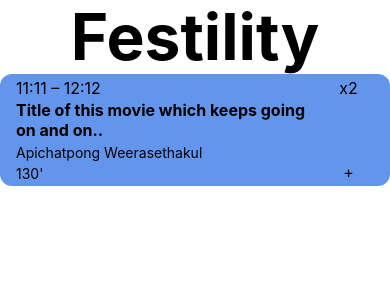
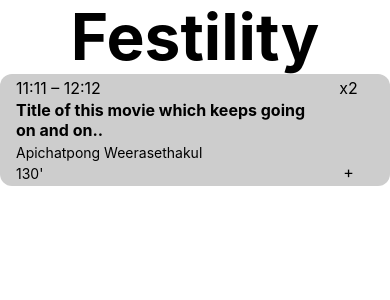
Before and after one commit to kindlewit/go-festility, a Next.js app in the folder frontend/: page /second-index in a window 390 px wide. Shown: the top 300 px of the page. Built offline with nearby package versions, Linux system fonts and the light colour scheme.

Commit message:
fix: CSS consistency for mobiles & tablets

```diff
--- a/frontend/styles/Home.module.css
+++ b/frontend/styles/Home.module.css
@@ -163,7 +163,7 @@
   /* font-size: 16px; */
   /* position: relative; */
   /* top: -200px; */
-  background: cornflowerblue;
+  background: #cdcdcd;
   border: none;
   border-radius: 0.75em;
 }
@@ -190,10 +190,9 @@
   font-size: 14px;
 }
 
-@media (max-width: 375px) {
+@media (max-width: 820px) {
   .flex_item {
     border-left: solid 0.175em indianred;
-    /* background-color: indianred; */
     /* text-align: center; */
     padding: 0.05em 0.1em;
     /* min-width: 124px; */
```
